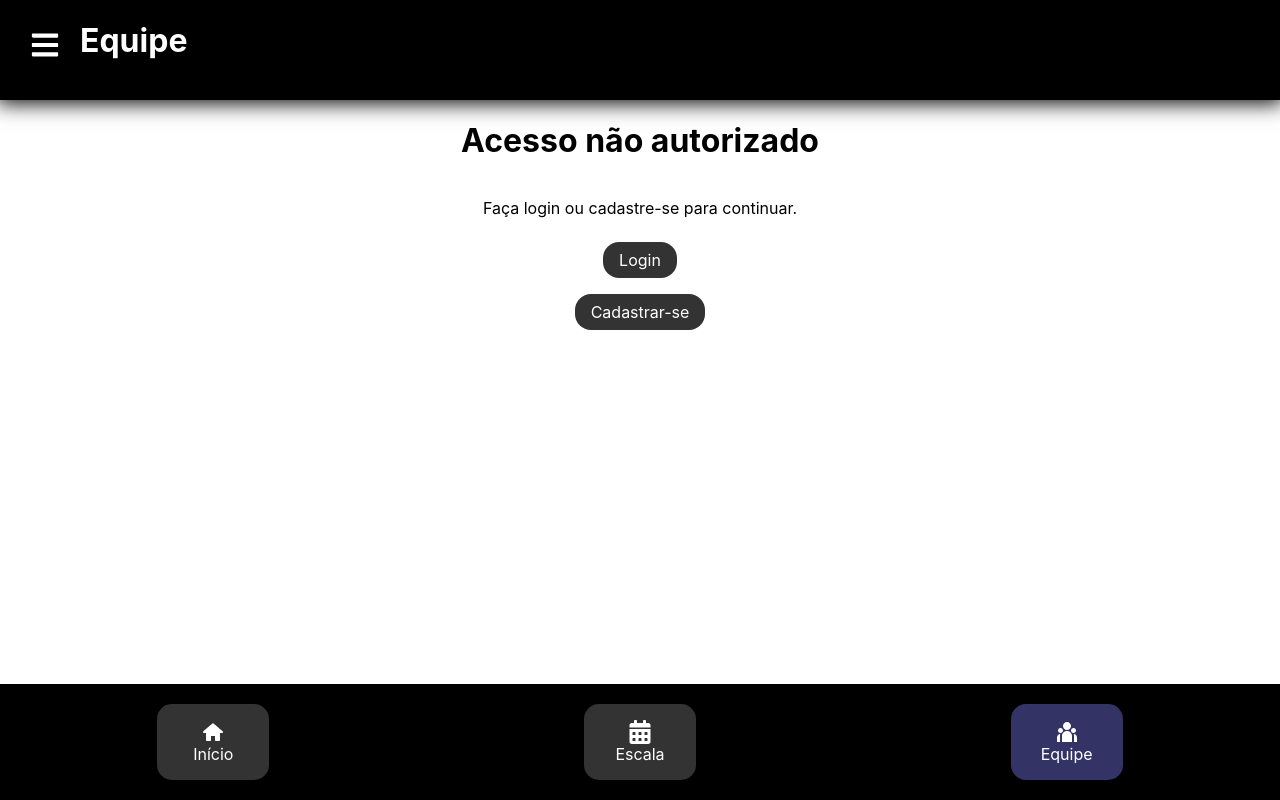
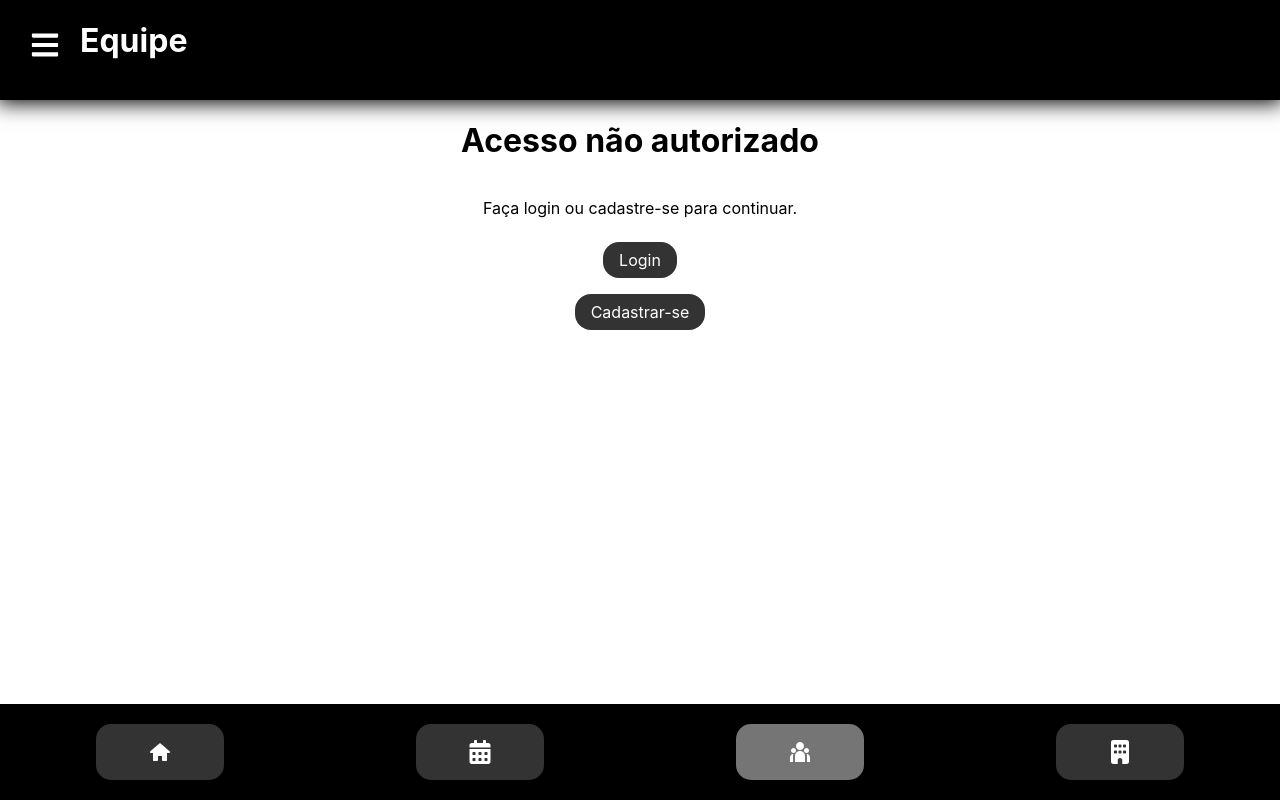
Before and after one commit to martinsglucas/OrganizaEquipe-Front, a React (Create React App) app: page /equipe in a window 1280 px wide. Built offline with nearby package versions, Linux system fonts and the light colour scheme.

Commit message:
feat: adiciona organização no footer
#8

```diff
--- a/src/components/layout/Footer.js
+++ b/src/components/layout/Footer.js
@@ -3,6 +3,7 @@ import styles from "./Footer.module.css";
 import { FaCalendarAlt } from "react-icons/fa";
 import { RiTeamFill } from "react-icons/ri";
 import { TiHome } from "react-icons/ti";
+import { FaBuilding } from "react-icons/fa6";
 
 import { Link, useLocation } from "react-router-dom";
 
@@ -19,7 +20,6 @@ function Footer({ setSidebar }) {
         onClick={() => setSidebar(false)}
       >
         <TiHome />
-        <span>Início</span>
       </Link>
       <Link
         className={`${styles.item} ${isActive("/escala") ? styles.active : ""}`}
@@ -27,7 +27,6 @@ function Footer({ setSidebar }) {
         onClick={() => setSidebar(false)}
       >
         <FaCalendarAlt />
-        <span>Escala</span>
       </Link>
       <Link
         className={`${styles.item} ${isActive("/equipe") ? styles.active : ""}`}
@@ -35,7 +34,15 @@ function Footer({ setSidebar }) {
         onClick={() => setSidebar(false)}
       >
         <RiTeamFill />
-        <span>Equipe</span>
+      </Link>
+      <Link
+        className={`${styles.item} ${
+          isActive("/organizacao") ? styles.active : ""
+        }`}
+        to="/organizacao"
+        onClick={() => setSidebar(false)}
+      >
+        <FaBuilding />
       </Link>
     </footer>
   );
--- a/src/components/layout/Footer.module.css
+++ b/src/components/layout/Footer.module.css
@@ -4,6 +4,7 @@
   display: flex;
   justify-content: space-around;
   align-items: center;
+  z-index: 110;
   list-style: none;
   width: 100%;
   padding: 20px 0;
@@ -17,21 +18,44 @@
   flex-direction: column;
   align-items: center;
   justify-content: space-around;
-  margin: 0 1em;
+  margin: 0 0.5em;
   padding: 1em;
-  width: 5em;
+  width: 4em;
   border-radius: 15px;
   background-color: #333;
   text-decoration: none;
 }
 
+.itemName {
+  margin-top: 0.1em;
+  display: block;
+}
+
+.item svg {
+  font-size: 1.5em;
+  cursor: pointer;
+  /* transition: all 0.3s ease; */
+}
+
+@media (min-width: 700px) {
+  .item {
+    width: 6em;
+  }
+  .itemName {
+    display: block;
+  }
+  .item svg {
+    font-size: 1.5em;
+  }
+}
+
 .item:hover {
-  background-color: #336;
+  background-color: #757575;
 }
 
 .active {
   /* background-color: rgb(143, 143, 153); */
-  background-color: #336;
+  background-color: #757575;
 }
 
 /* footer {
@@ -50,9 +74,3 @@
   border-radius: 15px;
   background-color: #333;
 } */
-
-.nav svg {
-  font-size: 1.5em;
-  cursor: pointer;
-  /* transition: all 0.3s ease; */
-}
```
